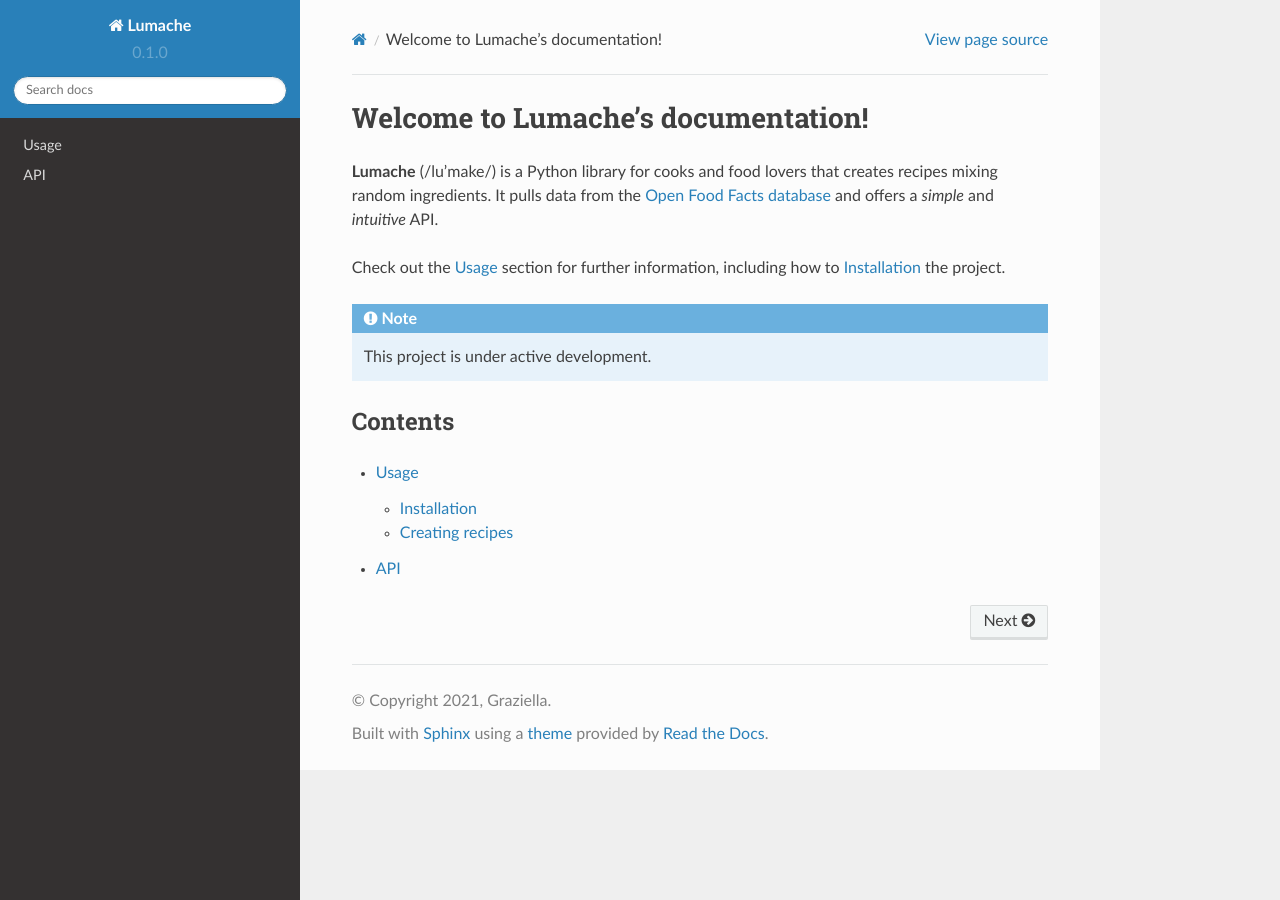
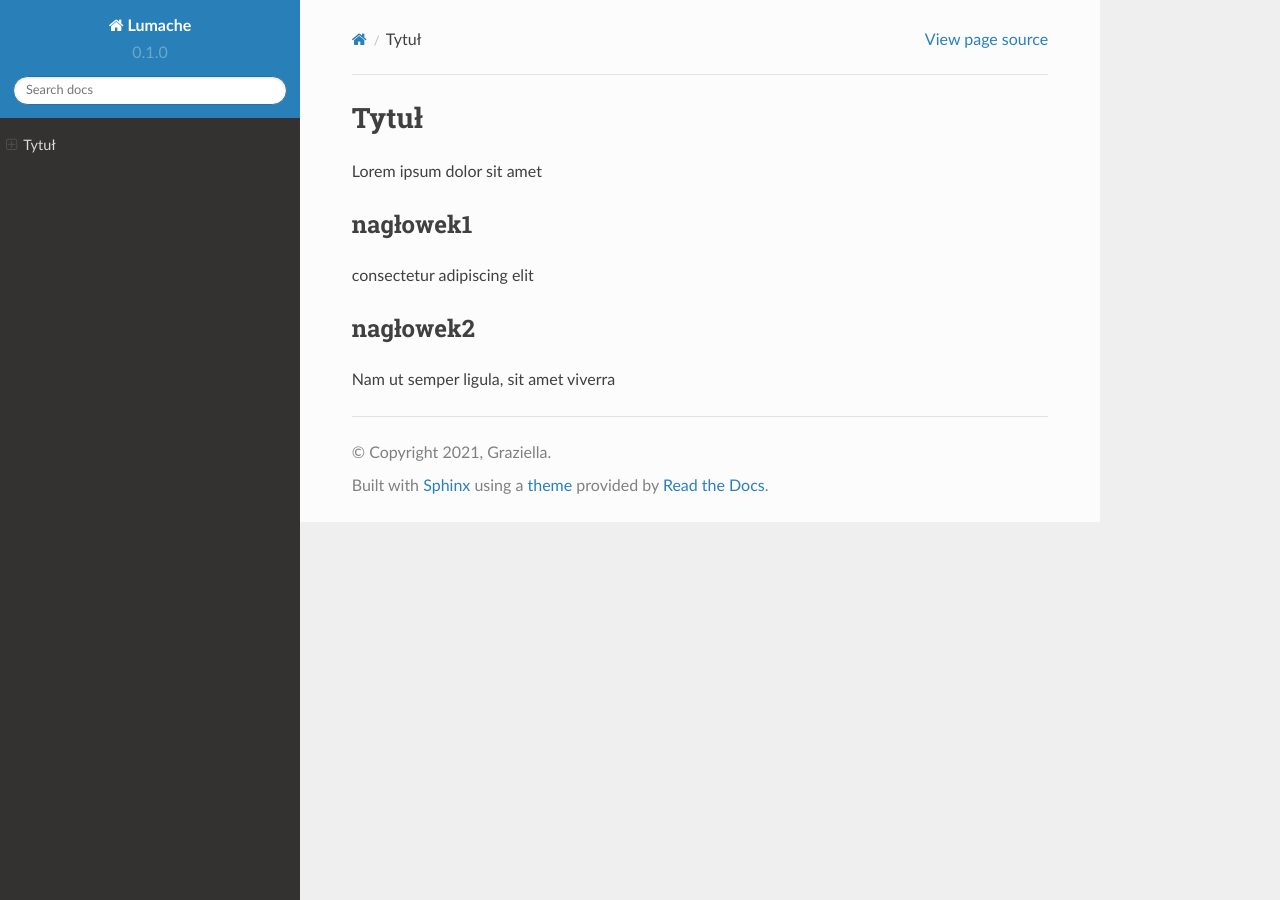
Before and after one commit to Mkorewo/rtd-test, a Sphinx documentation site: the page built from docs/source/index.rst, in a window 1280 px wide. Built offline with Sphinx 7.4.7 and the Read the Docs theme 2.0.0, drawn with Linux system fonts in a browser that asks for light colours.

Commit message:
Update index.rst

```diff
--- a/docs/source/index.rst
+++ b/docs/source/index.rst
@@ -1,22 +1,13 @@
-Welcome to Lumache's documentation!
-===================================
+Tytuł
+=====
+Lorem ipsum dolor sit amet
 
-**Lumache** (/lu'make/) is a Python library for cooks and food lovers
-that creates recipes mixing random ingredients.
-It pulls data from the `Open Food Facts database <https://world.openfoodfacts.org/>`_
-and offers a *simple* and *intuitive* API.
+nagłowek1
+---------
 
-Check out the :doc:`usage` section for further information, including
-how to :ref:`installation` the project.
+consectetur adipiscing elit
 
-.. note::
+nagłowek2
+---------
 
-   This project is under active development.
-
-Contents
---------
-
-.. toctree::
-
-   usage
-   api
+Nam ut semper ligula, sit amet viverra
```
